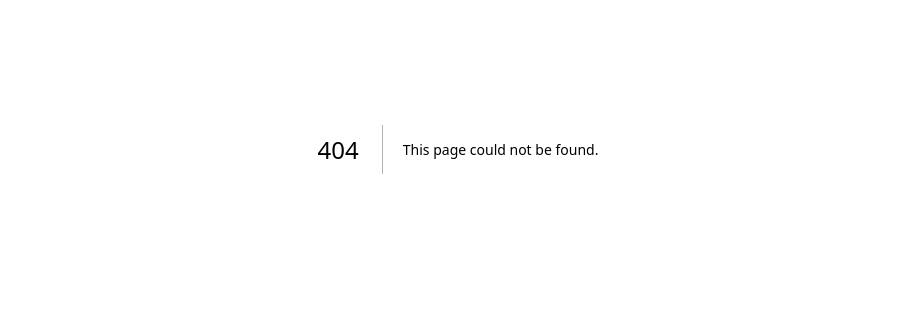
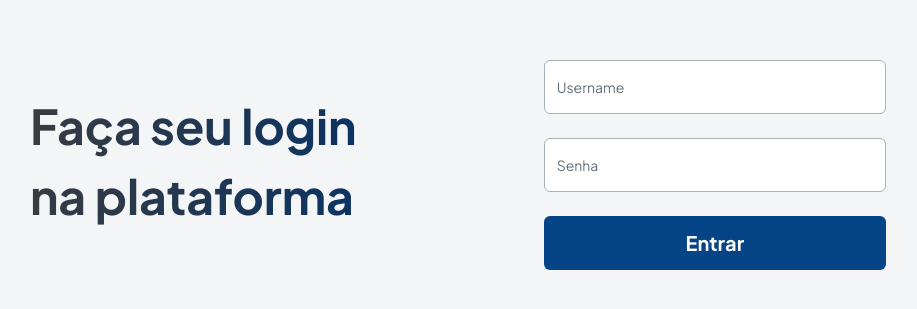
Before and after one commit to leosantosw/study-deck-app, a Next.js app: page / in a window 1280 px wide. Before the commit this address had no page. Shown: the part 251-560 px from the top of the page, without its empty margins (182-1099 px from the left). Built offline with nearby package versions, Linux system fonts and the light colour scheme.

Commit message:
feat: create login page

```diff
--- a/src/app/layout.tsx
+++ b/src/app/layout.tsx
@@ -5,7 +5,7 @@ export const metadata: Metadata = {
   title: 'StudyDeck',
 }
 
-export const dynamic = 'force-dynamic'
+// export const dynamic = 'force-dynamic'
 
 export default function RootLayout({
   children,
--- /dev/null
+++ b/src/app/page.tsx
@@ -0,0 +1,58 @@
+'use client'
+
+import React, { useState } from 'react'
+
+export default function Login() {
+  const [email, setEmail] = useState('')
+  const [password, setPassword] = useState('')
+
+  const handleSubmit = (event) => {
+    event.preventDefault()
+    // Handle login logic here
+  }
+
+  return (
+    <div className="font-primary min-h-screen flex items-center justify-center bg-gray-50 py-12 px-4 sm:px-6 lg:px-8">
+      <div className="space-y-8 sm:flex sm:items-center sm:justify-between">
+        <div className="sm:w-2/5">
+          <h2 className="mt-6 text-center sm:text-left sm:text-5xl text-3xl sm:leading-[70px] font-bold text-transparent bg-clip-text bg-gradient-to-r from-gray-900 to-blue-900">
+            Faça seu login na plataforma
+          </h2>
+        </div>
+        <form className="mt-8 space-y-6 sm:w-2/5" onSubmit={handleSubmit}>
+          <input
+            id="username"
+            name="username"
+            type="username"
+            autoComplete="username"
+            required
+            className="appearance-none rounded-md relative block w-full px-3 py-4 border border-gray-300 placeholder-gray-500 text-gray-900 rounded-t-md focus:outline-none focus:ring-indigo-500 focus:border-indigo-500 focus:z-10 sm:text-sm"
+            placeholder="Username"
+            value={email}
+            onChange={(e) => setEmail(e.target.value)}
+          />
+          <input
+            id="password"
+            name="password"
+            type="password"
+            autoComplete="current-password"
+            required
+            className="appearance-none rounded-md relative block w-full px-3 py-4 border border-gray-300 placeholder-gray-500 text-gray-900 rounded-b-md focus:outline-none focus:ring-indigo-500 focus:border-indigo-500 focus:z-10 sm:text-sm"
+            placeholder="Senha"
+            value={password}
+            onChange={(e) => setPassword(e.target.value)}
+          />
+
+          <div className="w-full mx-auto">
+            <button
+              type="submit"
+              className="group relative w-full flex justify-center py-3 px-4 border border-transparent font-bold text-xl rounded-md text-white bg-blue-800 hover:bg-blue-900 focus:outline-none focus:ring-2 focus:ring-offset-2 focus:ring-indigo-500"
+            >
+              Entrar
+            </button>
+          </div>
+        </form>
+      </div>
+    </div>
+  )
+}
```
